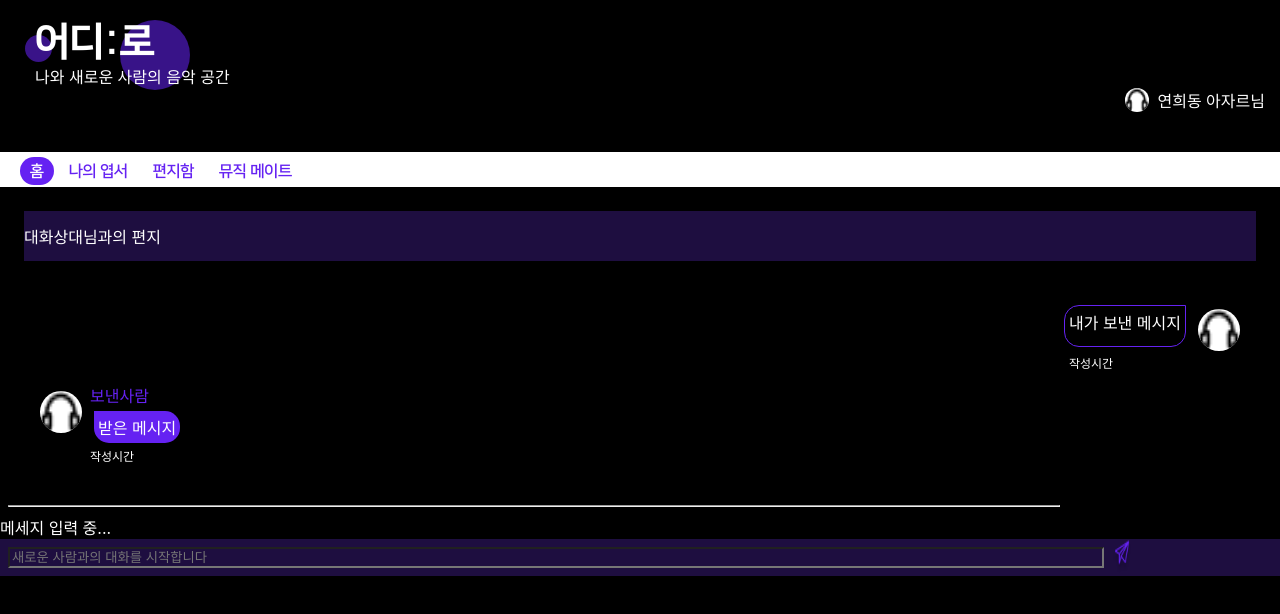
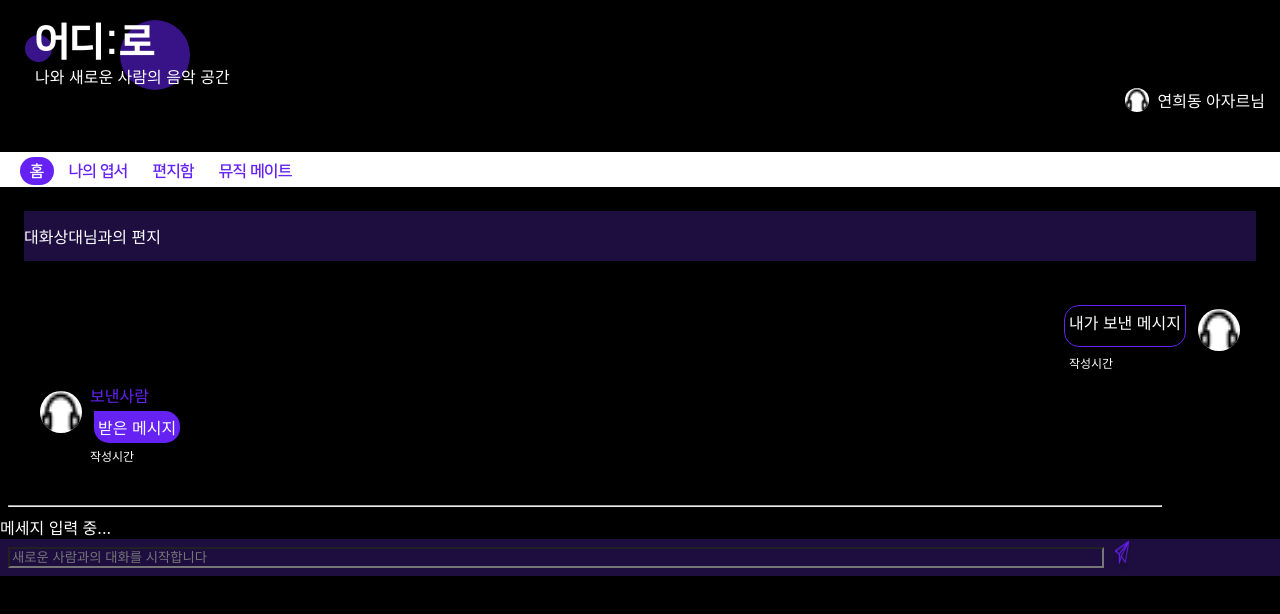
Before and after one commit to mandariny/audiro, a React (Create React App) app in the folder frontend/: page /messenger/1 in a window 1280 px wide. Shown: the top 614 px of the page. Built offline with nearby package versions, Linux system fonts and the light colour scheme.

Commit message:
feat: 메신저 내부 제출 막음/

```diff
--- a/frontend/src/pages/Messages.js
+++ b/frontend/src/pages/Messages.js
@@ -81,7 +81,7 @@ const StyledSender=styled.div`
 `
 
 const StyledHr=styled.hr`
-    width: 82vw;
+    width: 90vw;
     display: flex;
     justify-content: center;
     margin: 8px;
```
